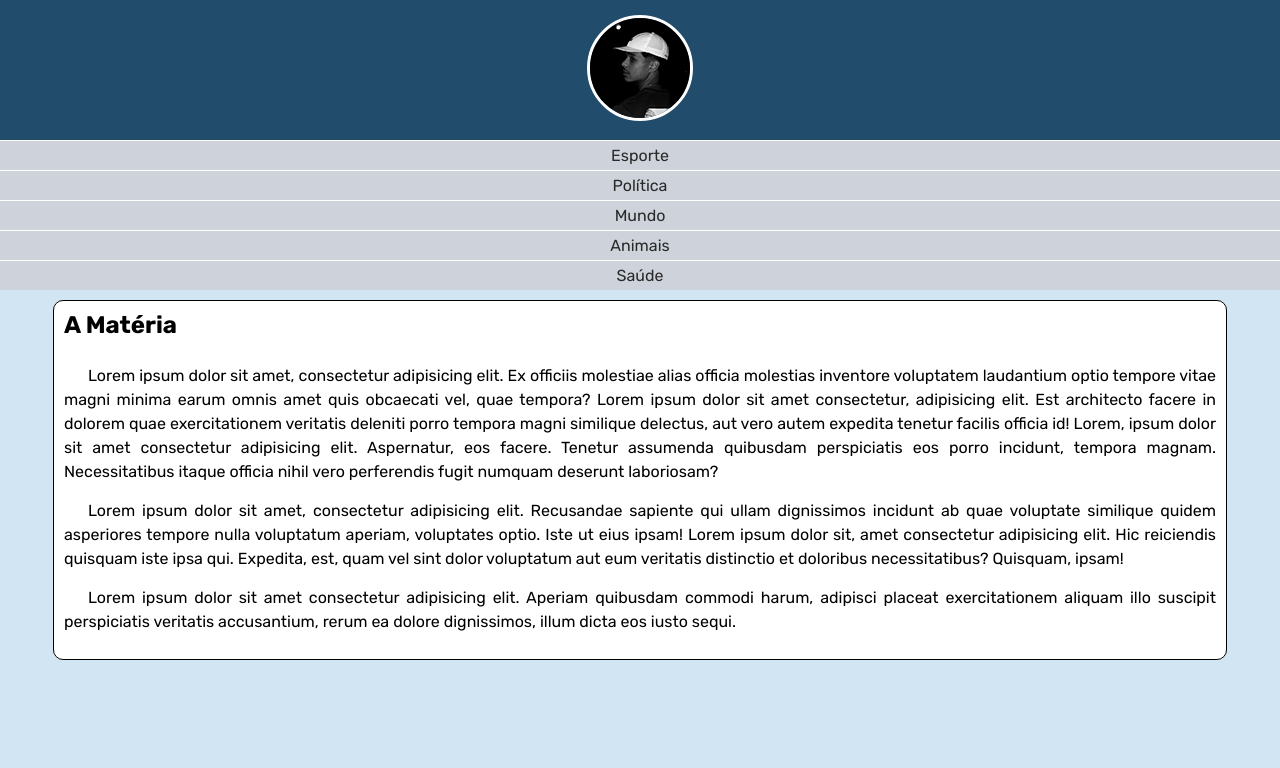
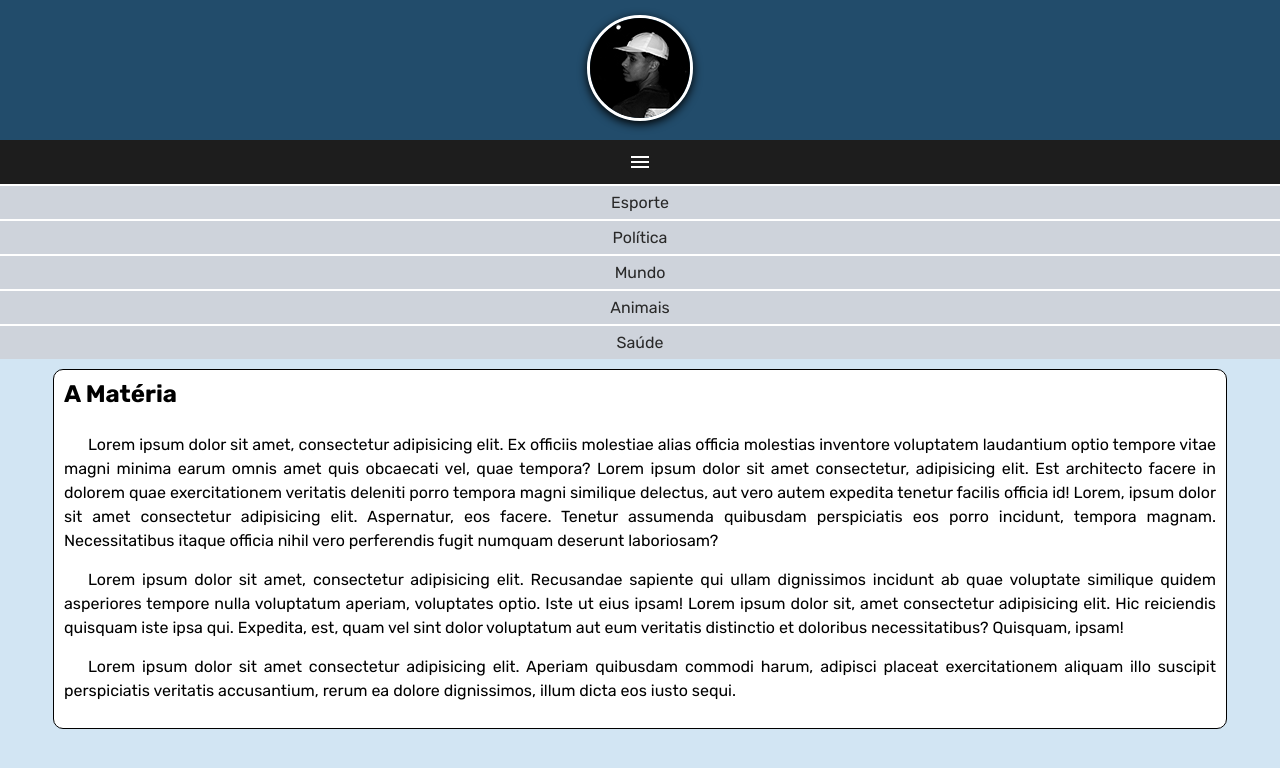
Before and after one commit to rcardoaraujo/projeto-responsivo, a plain HTML site: page index.html in a window 1280 px wide. Drawn offline with nearby package versions, Linux system fonts and the light colour scheme.

Commit message:
hamburguer

```diff
--- a/index.html
+++ b/index.html
@@ -5,18 +5,35 @@
     <meta http-equiv="X-UA-Compatible" content="IE=edge">
     <meta name="viewport" content="width=device-width, initial-scale=1.0">
     <title>Projeto Responsivo</title>
+    <!-- Link do CSS -->
     <link rel="stylesheet" href="style.css">
+
+    <!-- Link do Ícone -->
+    <link href="https://fonts.googleapis.com/css2?family=Material+Symbols+Outlined" rel="stylesheet" />
 </head>
 <body>
     <header>
         <a href="https://github.com/rcardoaraujo"><img src="foto-github.jpg" alt="Foto Perfil"></a>
-        <menu>
+        <span id="icone" class="material-symbols-outlined" onclick="clickMenu()">
+            menu
+            </span>
+        <menu id="itens">
             <ul>
-                <li><a href="#">Esporte</a></li>
-                <li><a href="#">Política</a></li>
-                <li><a href="#">Mundo</a></li>
-                <li><a href="#">Animais</a></li>
-                <li><a href="#">Saúde</a></li>
+                <a href="#">
+                    <li>Esporte</li>
+                </a>
+                <a href="#">
+                    <li>Política</li>
+                </a>
+                <a href="#">
+                    <li>Mundo</li>
+                </a>
+                <a href="#">
+                    <li>Animais</li>
+                </a>
+                <a href="#">
+                    <li>Saúde</li>
+                </a>
             </ul>
         </menu>
     </header>
@@ -36,5 +53,15 @@
             </p>
         </article>
     </main>
+    <script>
+        function clickMenu() {
+            if (itens.style.display == 'block') {
+                itens.style.display = 'none'
+            }
+            else {
+                itens.style.display = 'block'
+            }
+        }
+    </script>
 </body>
 </html>
--- a/style.css
+++ b/style.css
@@ -27,12 +27,25 @@ header {
 
 }
 
+#icone {
+    display: block;
+    background-color: rgb(29, 29, 29);
+    padding: 10px;
+    color: white;
+    cursor: pointer;
+}
+
+#icone:hover {
+    background-color: rgb(48, 48, 48);
+}
+
 img {
     border-radius: 50%;
     border: 3px solid white;
-    transition: 0.5s ease 0.2s;
+    transition: 0.2s linear 0.2s;
     margin-top: 15px;
     margin-bottom: 15px;
+    box-shadow: 0px 3px 10px black;
 }
 
 img:hover {
@@ -45,9 +58,14 @@ ul {
 
 li {
     background-color: var(--cor03);
-    border-top: 1px solid white;
+    border-top: 2px solid white;
     text-align: center;
-    padding: 5px;
+    padding: 7px;
+    transition: .2s ease;
+}
+
+li:hover {
+    background-color: grey;
 }
 
  menu a {
@@ -56,7 +74,7 @@ li {
  }
 
  menu a:hover {
-    color: #535353;
+    color: white;
 }
 
 /* MAIN */
```
